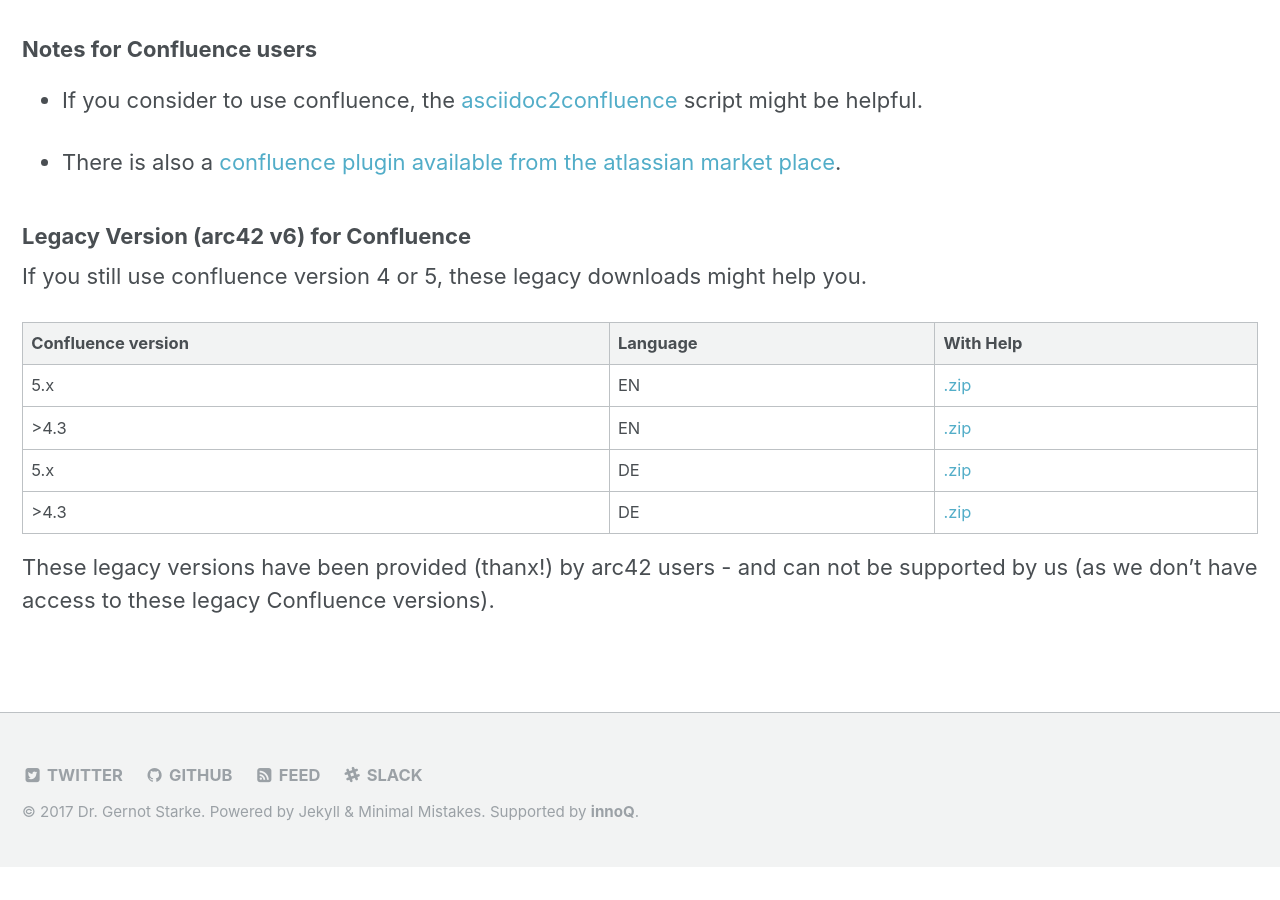
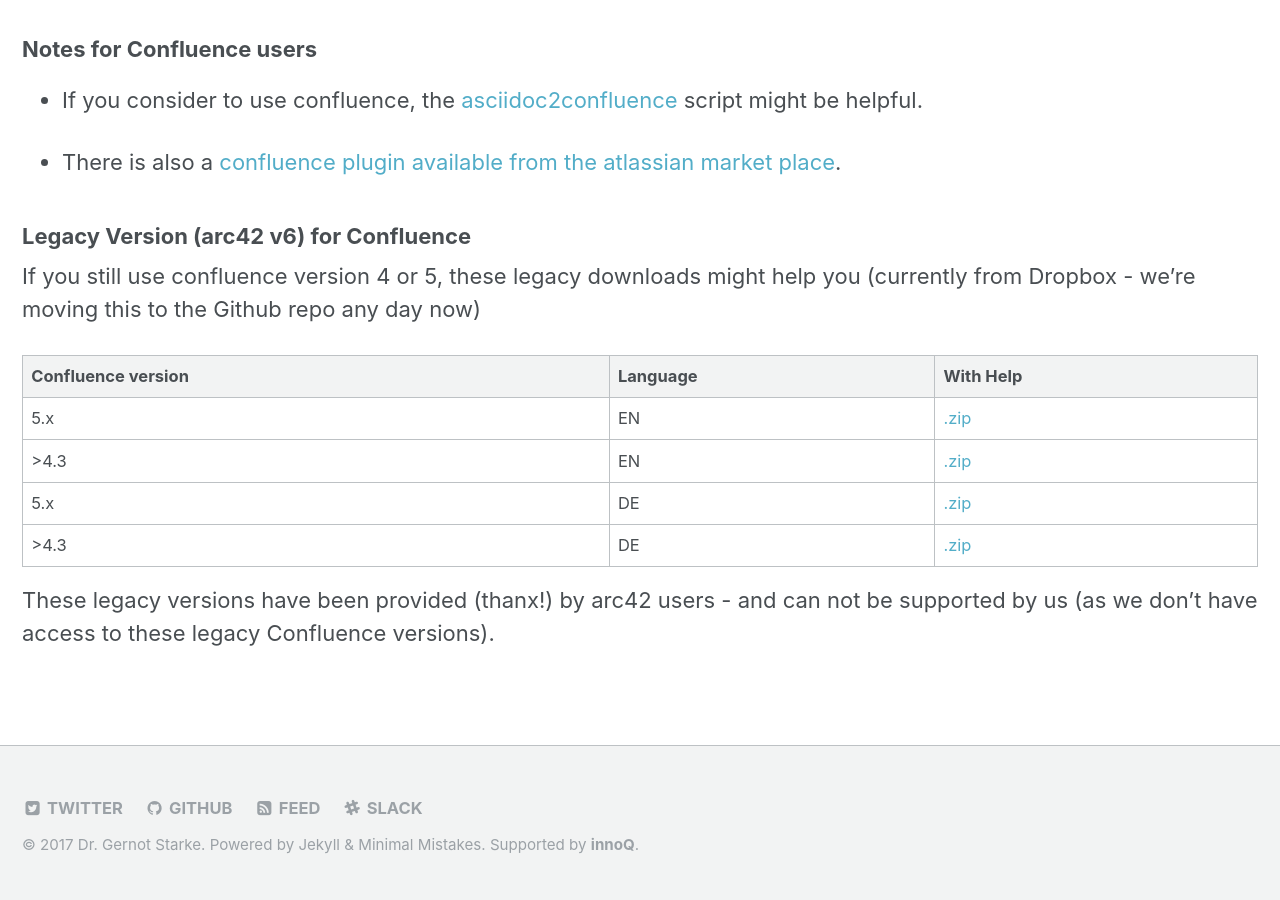
Before and after one commit to arc42/arc42.org-site, a Jekyll site: the page built from _pages/download.md, in a window 1280 px wide and 900 px high, scrolled down 1465 px. Built offline with Jekyll 4.4.1, drawn with Linux system fonts in a browser that asks for light colours; before the commit the page ends 2332 px from its top, so only the background shows below that.

Commit message:
remark: currently from Dropbox

```diff
--- a/_pages/download.md
+++ b/_pages/download.md
@@ -52,7 +52,8 @@
 
 ### Legacy Version (arc42 v6) for Confluence
 
-If you still use confluence version 4 or 5, these legacy downloads might help you.
+If you still use confluence version 4 or 5, these legacy downloads might help you
+(currently from Dropbox - we're moving this to the Github repo any day now)
 
 | Confluence version | Language  | With Help |
 |--------|-----------|-----------|
```
